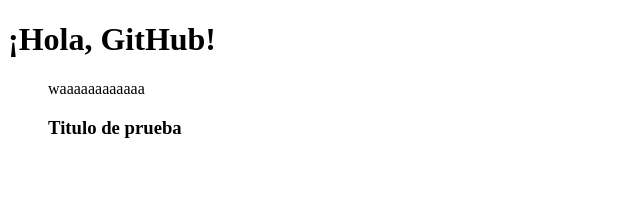
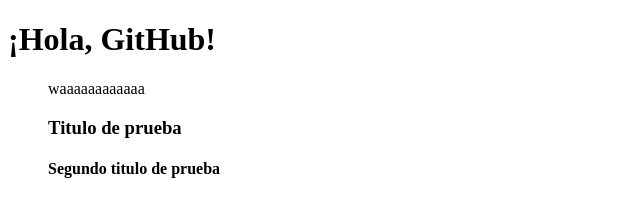
Before and after one commit to EduardoHC11/mi-primer-repo, a plain HTML site: page index.html in a window 1280 px wide. Shown: the whole page, without its empty margins (0-640 px from the left). Drawn offline with Linux system fonts and the light colour scheme.

Commit message:
Segundo titulo de prueba index.html

```diff
--- a/index.html
+++ b/index.html
@@ -10,6 +10,7 @@
     <ul>
         <label>waaaaaaaaaaaa</label>
         <h3>Titulo de prueba</h3>
+        <h4>Segundo titulo de prueba</h4>
     </ul>
 </body>
 </html>
```
